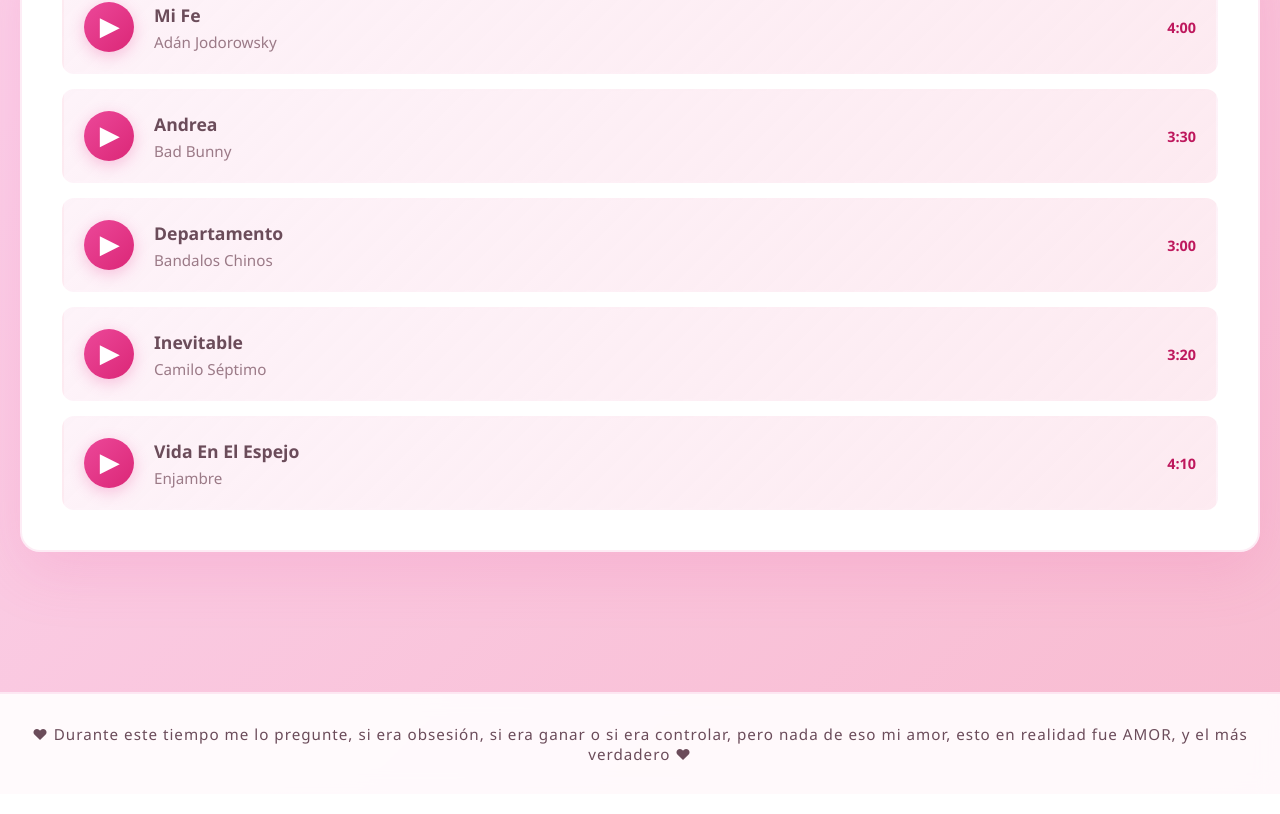
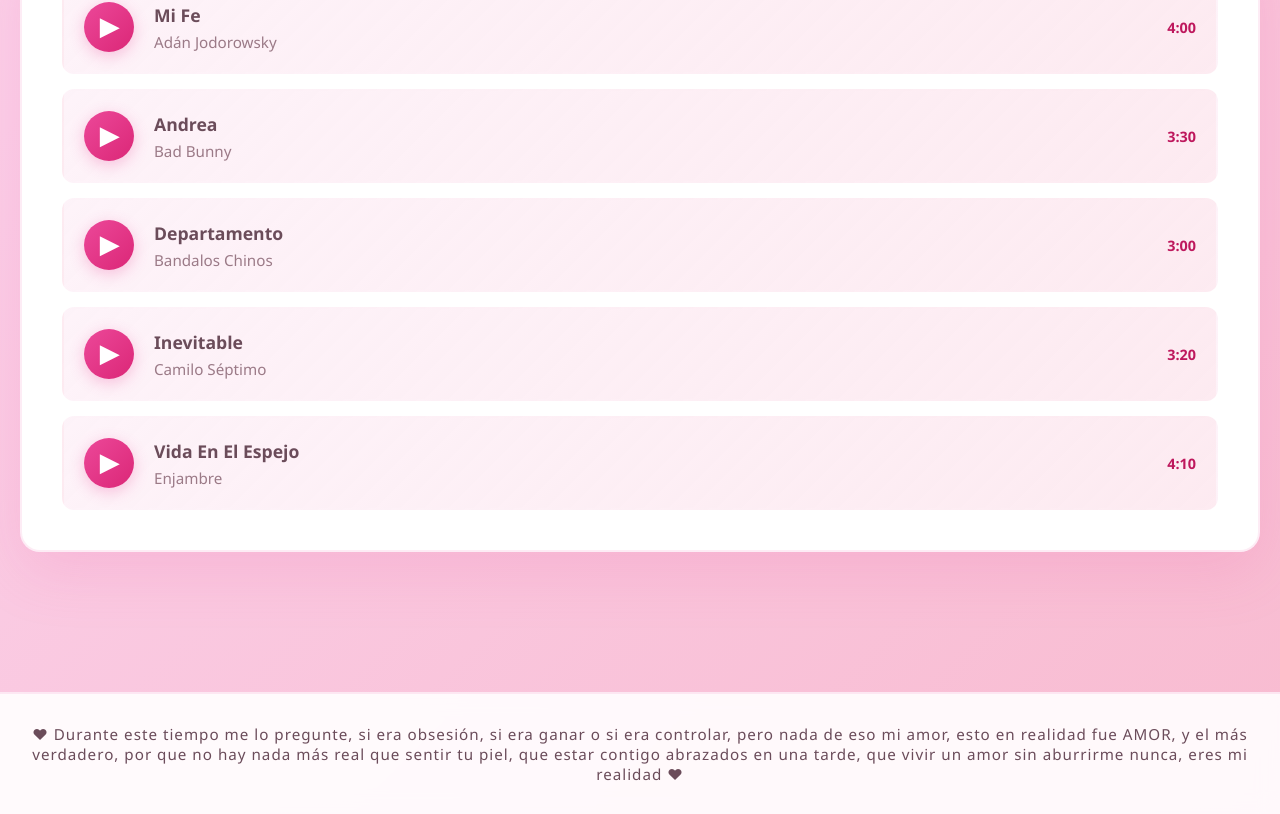
Before and after one commit to Zahabad-dev/mi-angy, a Next.js app in the folder frontend/: page / in a window 1280 px wide. Shown: the part 1908-2722 px from the top of the page. Built offline with nearby package versions, Linux system fonts and the light colour scheme.

Commit message:
mejorar textos

```diff
--- a/frontend/pages/index.js
+++ b/frontend/pages/index.js
@@ -503,7 +503,7 @@
       {/* Footer */}
       <footer className={styles.footer}>
         <p className={styles.footerText}>
-          ♥ Durante este tiempo me lo pregunte, si era obsesión, si era ganar o si era controlar, pero nada de eso mi amor, esto en realidad fue AMOR, y el más verdadero ♥
+          ♥ Durante este tiempo me lo pregunte, si era obsesión, si era ganar o si era controlar, pero nada de eso mi amor, esto en realidad fue AMOR, y el más verdadero, por que no hay nada más real que sentir tu piel, que estar contigo abrazados en una tarde, que vivir un amor sin aburrirme nunca, eres mi realidad ♥
         </p>
       </footer>
     </div>
```
